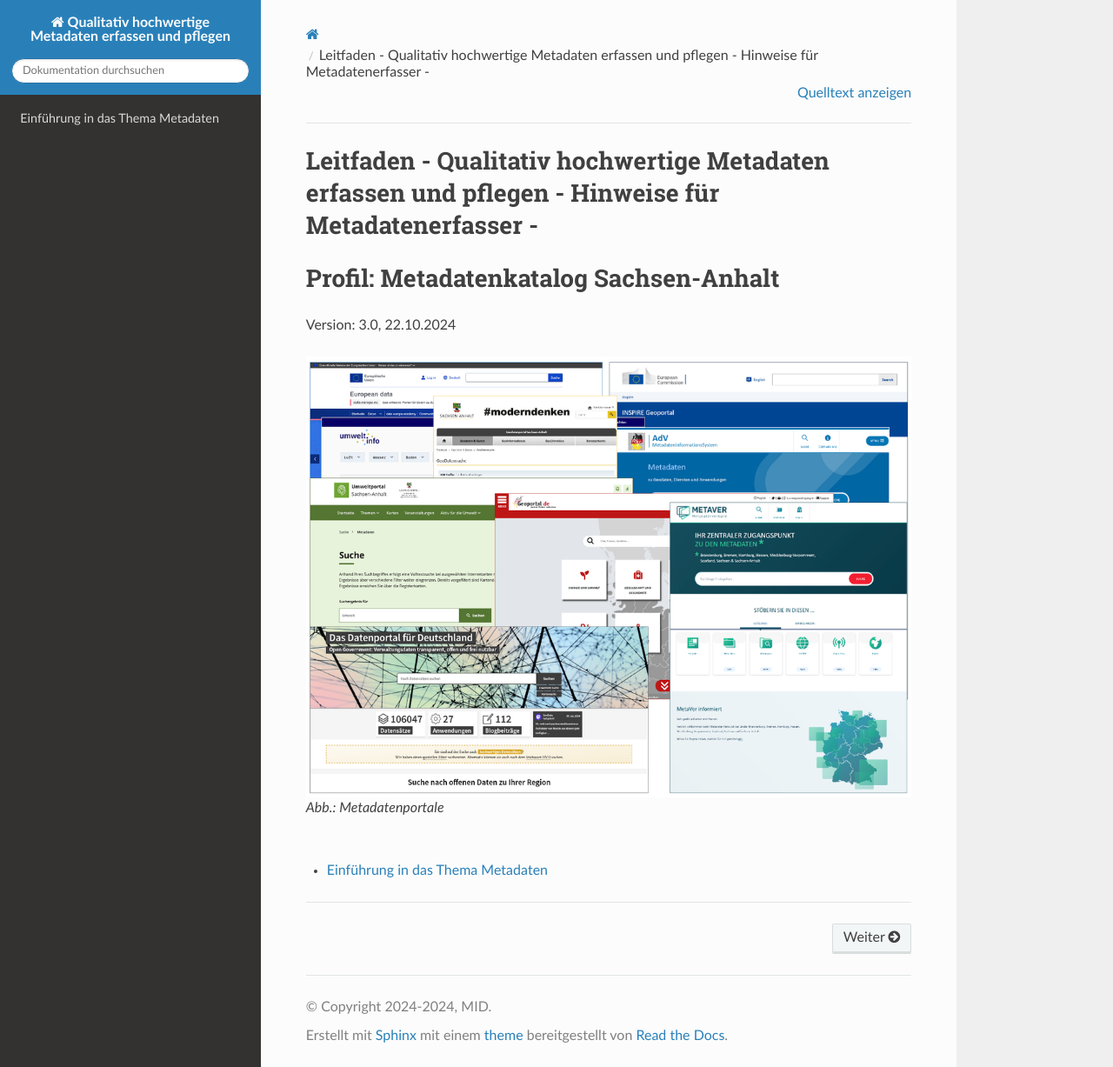
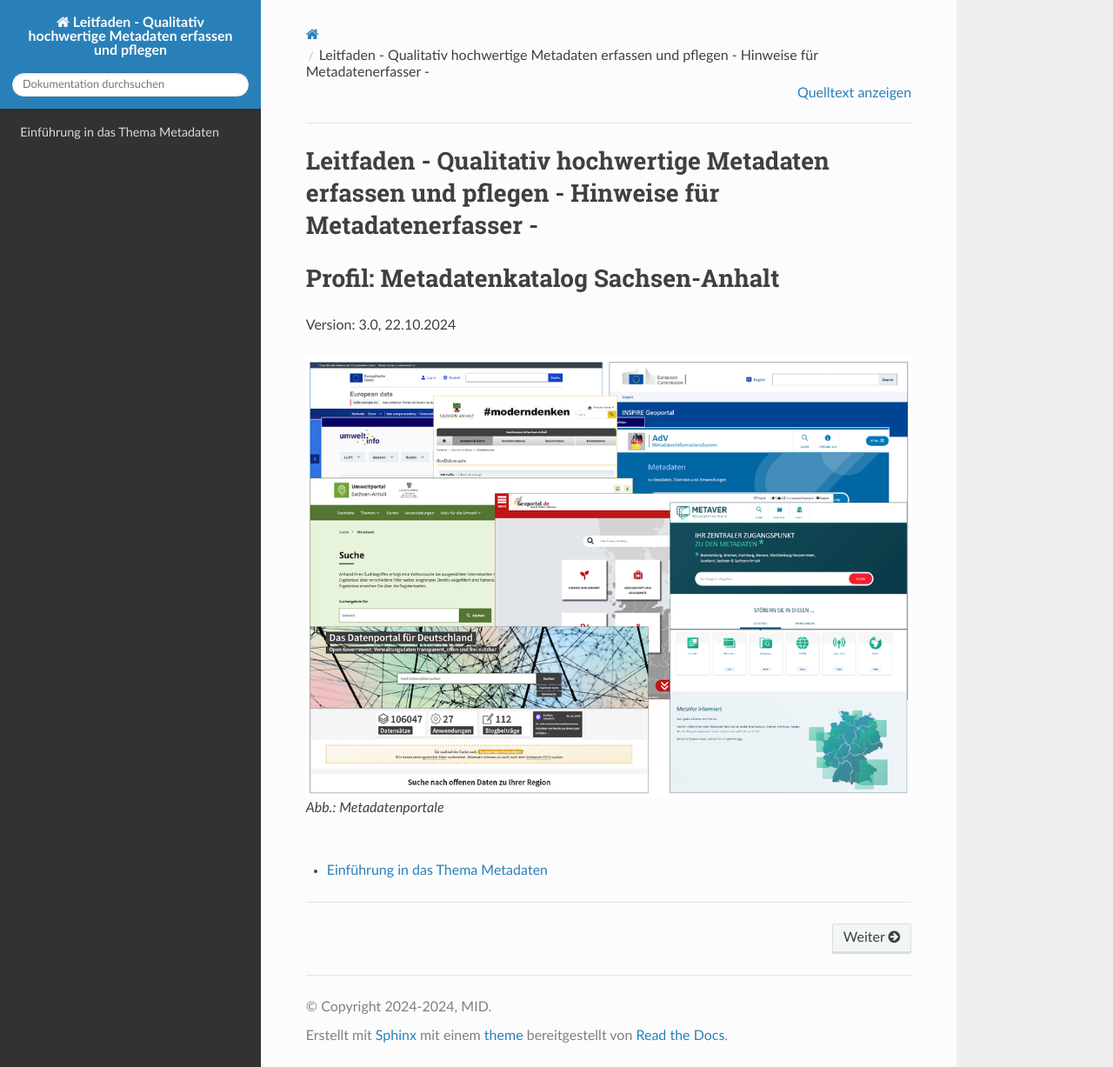
Before and after one commit to tomiwo/ingrid-mdk-st-high-quality-metadata, a Sphinx documentation site: the page built from docs/index.rst, in a window 1280 px wide and 1227 px high. Shown: the whole window at 87% size. Built offline with Sphinx 7.4.7 and the Read the Docs theme 3.1.0, drawn with Linux system fonts in a browser that asks for light colours; pages that are not in the unit, such as notebooks, are missing from menus.

Commit message:
Update conf.py

```diff
--- a/docs/conf.py
+++ b/docs/conf.py
@@ -51,7 +51,7 @@ source_suffix = '.rst'
 master_doc = 'index'
 
 # General information about the project.
-project = 'Qualitativ hochwertige Metadaten erfassen und pflegen'
+project = 'Leitfaden - Qualitativ hochwertige Metadaten erfassen und pflegen'
 copyright = '2024-{}, MID'.format(
     datetime.datetime.now().year
 )
```
